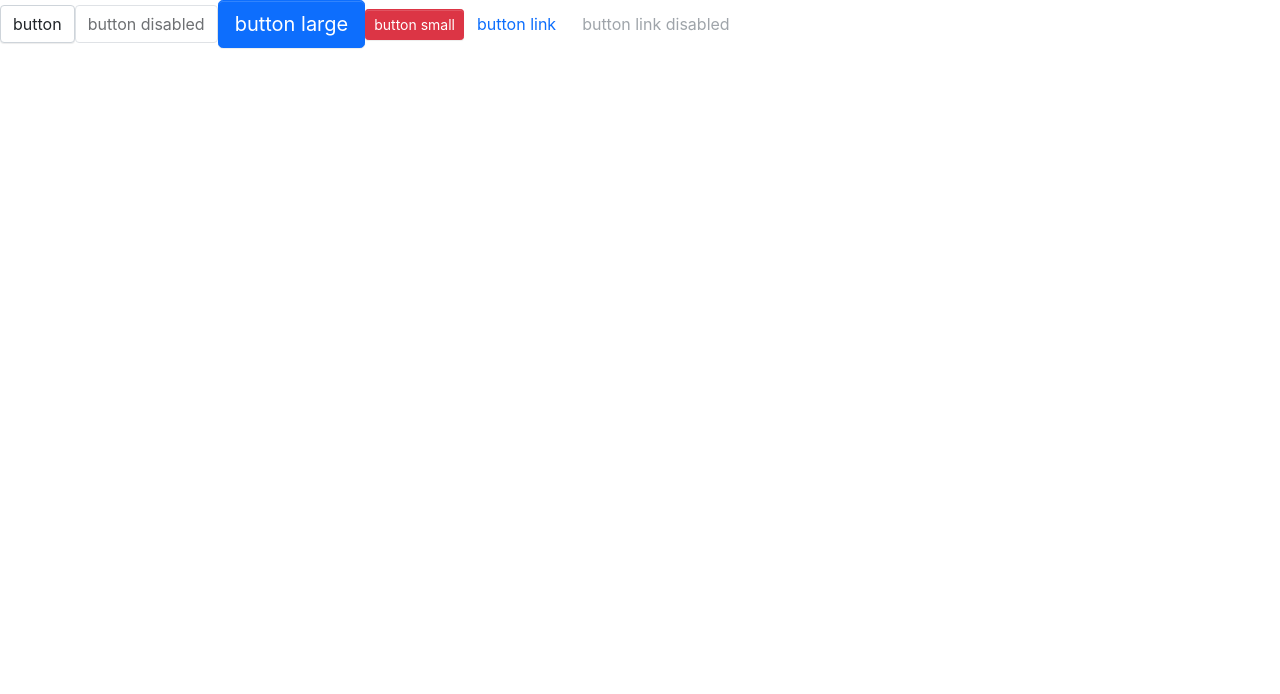
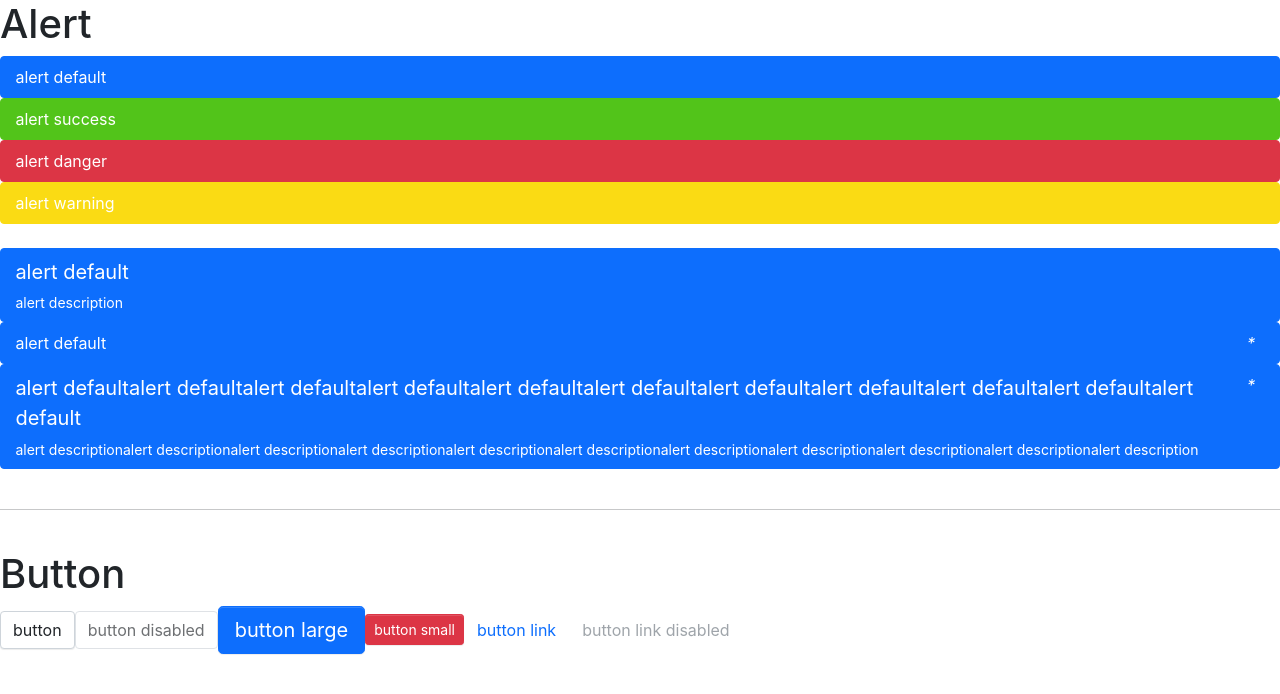
Before and after one commit to Godzhang/fmr-ui, a React (Create React App) app: page / in a window 1280 px wide. Shown: the top 694 px of the page. Built offline with nearby package versions, Linux system fonts and the light colour scheme.

Commit message:
dev alert component

```diff
--- a/src/App.tsx
+++ b/src/App.tsx
@@ -1,9 +1,27 @@
 import React from "react";
 import Button, { ButtonType, ButtonSize } from "./components/Button/button";
+import Alert from "./components/Alert/alert";
 
 function App() {
   return (
     <div className="App">
+      <h1>Alert</h1>
+      <Alert message="alert default"></Alert>
+      <Alert message="alert success" type="success"></Alert>
+      <Alert message="alert danger" type="danger"></Alert>
+      <Alert message="alert warning" type="warning"></Alert>
+      <br />
+      <Alert message="alert default" description="alert description"></Alert>
+      <Alert message="alert default" closable data-index="1"></Alert>
+      <Alert
+        message="alert defaultalert defaultalert defaultalert defaultalert defaultalert defaultalert defaultalert defaultalert defaultalert defaultalert default"
+        description="alert descriptionalert descriptionalert descriptionalert descriptionalert descriptionalert descriptionalert descriptionalert descriptionalert descriptionalert descriptionalert description"
+        closable
+      ></Alert>
+      <br />
+      <hr />
+      <br />
+      <h1>Button</h1>
       <Button>button</Button>
       <Button disabled>button disabled</Button>
       <Button btnType={ButtonType.Primary} size={ButtonSize.Large}>
--- /dev/null
+++ b/src/components/Alert/_style.scss
@@ -0,0 +1,47 @@
+.alert {
+  position: relative;
+  border: $alert-border-width solid transparent;
+  border-radius: $alert-border-radius;
+  padding: $alert-padding-y $alert-padding-x;
+  font-family: $alert-font-family;
+  font-size: $alert-font-size;
+  line-height: $alert-line-height;
+  color: $alert-color;
+
+  .alert-description {
+    margin-top: $alert-description-margin-top;
+  }
+
+  &.alert-with-description {
+    .alert-message {
+      font-size: $alert-message-size;
+    }
+    .alert-description {
+      font-size: $alert-description-size;
+    }
+  }
+
+  &.closable {
+    padding-right: $alert-padding-closable-right;
+  }
+
+  .alert-close-icon {
+    position: absolute;
+    top: $alert-close-icon-top;
+    right: $alert-close-icon-right;
+    cursor: pointer;
+  }
+}
+
+.alert-default {
+  @include alert-style($primary, $primary);
+}
+.alert-success {
+  @include alert-style($success, $success);
+}
+.alert-danger {
+  @include alert-style($danger, $danger);
+}
+.alert-warning {
+  @include alert-style($warning, $warning);
+}
--- /dev/null
+++ b/src/components/Alert/alert.tsx
@@ -0,0 +1,61 @@
+import React, { useState } from "react";
+import classnames from "classnames";
+
+export enum AlertType {
+  Default = "default",
+  Success = "success",
+  Danger = "danger",
+  Warning = "warning",
+}
+
+interface BaseAlertProps {
+  type?: string;
+  message?: string;
+  description?: string;
+  closable?: boolean;
+}
+type AlertProps = BaseAlertProps & React.HTMLAttributes<HTMLDivElement>;
+
+const Alert: React.FC<AlertProps> = (props) => {
+  const {
+    className,
+    type,
+    message,
+    description,
+    closable,
+    ...restProps
+  } = props;
+  const classes = classnames("alert", className, {
+    [`alert-${type}`]: type,
+    [`alert-with-description`]: description,
+    closable,
+  });
+  const [display, setDisplay] = useState(true);
+
+  return (
+    <>
+      {display ? (
+        <div className={classes} {...restProps}>
+          <div className="alert-message">{message}</div>
+          {description ? (
+            <div className="alert-description">{description}</div>
+          ) : null}
+          {closable ? (
+            <i className="alert-close-icon" onClick={() => setDisplay(false)}>
+              *
+            </i>
+          ) : null}
+        </div>
+      ) : null}
+    </>
+  );
+};
+
+Alert.defaultProps = {
+  type: AlertType.Default,
+  message: "",
+  description: "",
+  closable: false,
+};
+
+export default Alert;
--- a/src/components/Button/button.tsx
+++ b/src/components/Button/button.tsx
@@ -13,7 +13,7 @@ export enum ButtonType {
   Link = "link",
 }
 
-interface BaseButtonSize {
+interface BaseButtonProps {
   className?: string;
   disabled?: boolean;
   size?: string;
@@ -21,9 +21,9 @@ interface BaseButtonSize {
   href?: string;
 }
 
-type NativeButtonProps = BaseButtonSize &
+type NativeButtonProps = BaseButtonProps &
   React.ButtonHTMLAttributes<HTMLElement>;
-type AnchorButtonProps = BaseButtonSize &
+type AnchorButtonProps = BaseButtonProps &
   React.AnchorHTMLAttributes<HTMLElement>;
 export type ButtonProps = Partial<NativeButtonProps & AnchorButtonProps>;
 
--- a/src/styles/_mixins.scss
+++ b/src/styles/_mixins.scss
@@ -1,3 +1,4 @@
+// button
 @mixin button-size($padding-y, $padding-x, $font-size, $border-radius) {
   padding: $padding-y $padding-x;
   font-size: $font-size;
@@ -33,3 +34,9 @@
     border-color: $border;
   }
 }
+
+// alert
+@mixin alert-style($background, $border) {
+  border-color: $border;
+  background-color: $background;
+}
--- a/src/styles/_variables.scss
+++ b/src/styles/_variables.scss
@@ -207,3 +207,26 @@ $btn-border-radius-sm: $border-radius-sm !default;
 
 $btn-transition: color 0.15s ease-in-out, background-color 0.15s ease-in-out,
   border-color 0.15s ease-in-out, box-shadow 0.15s ease-in-out !default;
+
+// Alert组件
+$alert-font-size: 1rem !default;
+$alert-font-family: $font-family-base !default;
+$alert-padding-y: 0.5rem !default;
+$alert-padding-x: 0.9rem !default;
+$alert-line-height: $line-height-base !default;
+
+$alert-color: $white !default;
+
+$alert-border-width: $border-width !default;
+$alert-border-radius: $border-radius !default;
+
+$alert-padding-closable-right: 2.5rem !default;
+$alert-close-icon-top: $alert-padding-y !default;
+$alert-close-icon-right: $alert-padding-closable-right - 1rem !default;
+
+// message
+$alert-message-size: $font-size-lg !default;
+
+// description
+$alert-description-size: $font-size-sm !default;
+$alert-description-margin-top: $spacer / 3 !default;
--- a/src/styles/index.scss
+++ b/src/styles/index.scss
@@ -9,3 +9,6 @@
 
 // button
 @import "../components/Button/style";
+
+// alert
+@import "../components/Alert/style";
```
